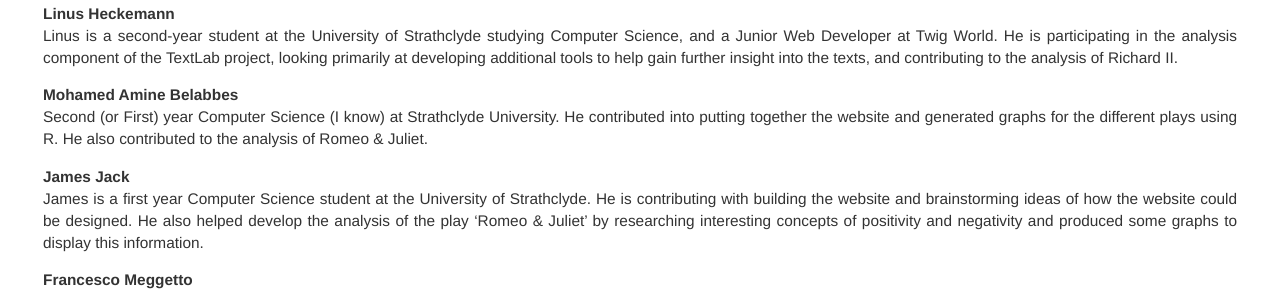
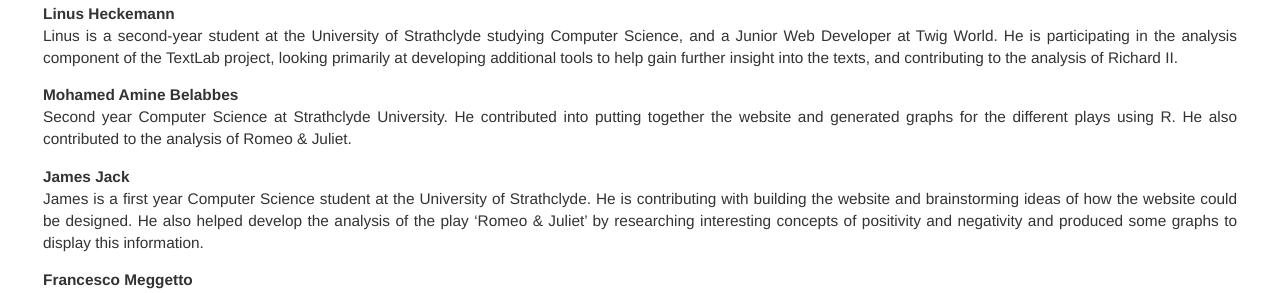
Before and after one commit to iahmed0/SU-LOSP.github.io, a Jekyll site: the page built from contributors.md, in a window 1280 px wide. Shown: the part 418-711 px from the top of the page. Built offline with Jekyll 4.4.1, drawn with Linux system fonts in a browser that asks for light colours.

Commit message:
Undo changes of demo

```diff
--- a/contributors.md
+++ b/contributors.md
@@ -22,7 +22,7 @@ additional tools to help gain further insight into the texts, and contributing
 to the analysis of Richard II.
 
 Mohamed Amine Belabbes
-: Second (or First) year Computer Science (I know) at Strathclyde University. He contributed
+: Second year Computer Science at Strathclyde University. He contributed
 into putting together the website and generated graphs for the different plays
 using R. He also contributed to the analysis of Romeo & Juliet.
 
```
